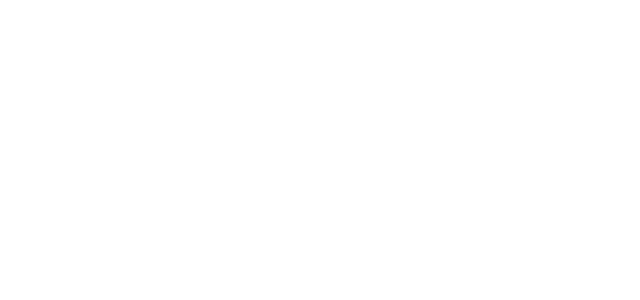
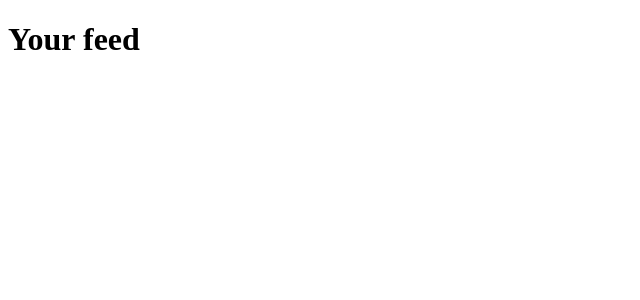
Before and after one commit to Nepul321/PhotoBook, a JavaScript app in the folder frontend/: page /feed in a window 1280 px wide. Before the commit this address had no page. Shown: the top 300 px of the page, without its empty margins (0-640 px from the left). Built offline with nearby package versions, Linux system fonts and the light colour scheme; the HTML template or start-up script is replaced by a standard one.

Commit message:
39 - Create seperate pages for global posts and user's feed

```diff
--- a/frontend/src/App.js
+++ b/frontend/src/App.js
@@ -1,6 +1,7 @@
 import {Routes, Route} from 'react-router-dom'
 import Home from './pages/Home';
 import PostCreate from './pages/PostCreate';
+import UserPostFeed from './pages/UserPostFeed'
 
 function App() {
   return (
@@ -8,6 +9,7 @@ function App() {
       <Routes>
         <Route path="/" exact element={<Home />}></Route>
         <Route path="/create" exact element={<PostCreate />}></Route>
+        <Route path="/feed" exact element={<UserPostFeed />}></Route>
       </Routes>
     </div>
   );
--- a/frontend/src/components/PostFeed.js
+++ b/frontend/src/components/PostGlobalFeed.js
@@ -1,6 +1,6 @@
 function PostFeed() {
     return (
-        <h1>Feed</h1>
+        <h1>Global posts</h1>
     )
 }
 
--- /dev/null
+++ b/frontend/src/components/UserPostFeedList.js
@@ -0,0 +1,7 @@
+function UserPostFeedList() {
+    return (
+        <h1>Your feed</h1>
+    )
+}
+
+export default UserPostFeedList;
--- a/frontend/src/pages/Home.js
+++ b/frontend/src/pages/Home.js
@@ -1,4 +1,4 @@
-import PostFeed from "../components/PostFeed"
+import PostFeed from "../components/PostGlobalFeed"
 
 function Home() {
     return (
--- a/frontend/src/pages/PostCreate.js
+++ b/frontend/src/pages/PostCreate.js
@@ -1,6 +1,6 @@
 function PostCreate() {
     return (
-     <h1>Create a new post</h1>
+     <h1>New Post</h1>
     )
 }
 
--- /dev/null
+++ b/frontend/src/pages/UserPostFeed.js
@@ -0,0 +1,9 @@
+import UserPostFeedList from "../components/UserPostFeedList";
+
+function UserPostFeed() {
+    return (
+        <UserPostFeedList />
+    )
+}
+
+export default UserPostFeed;
```
